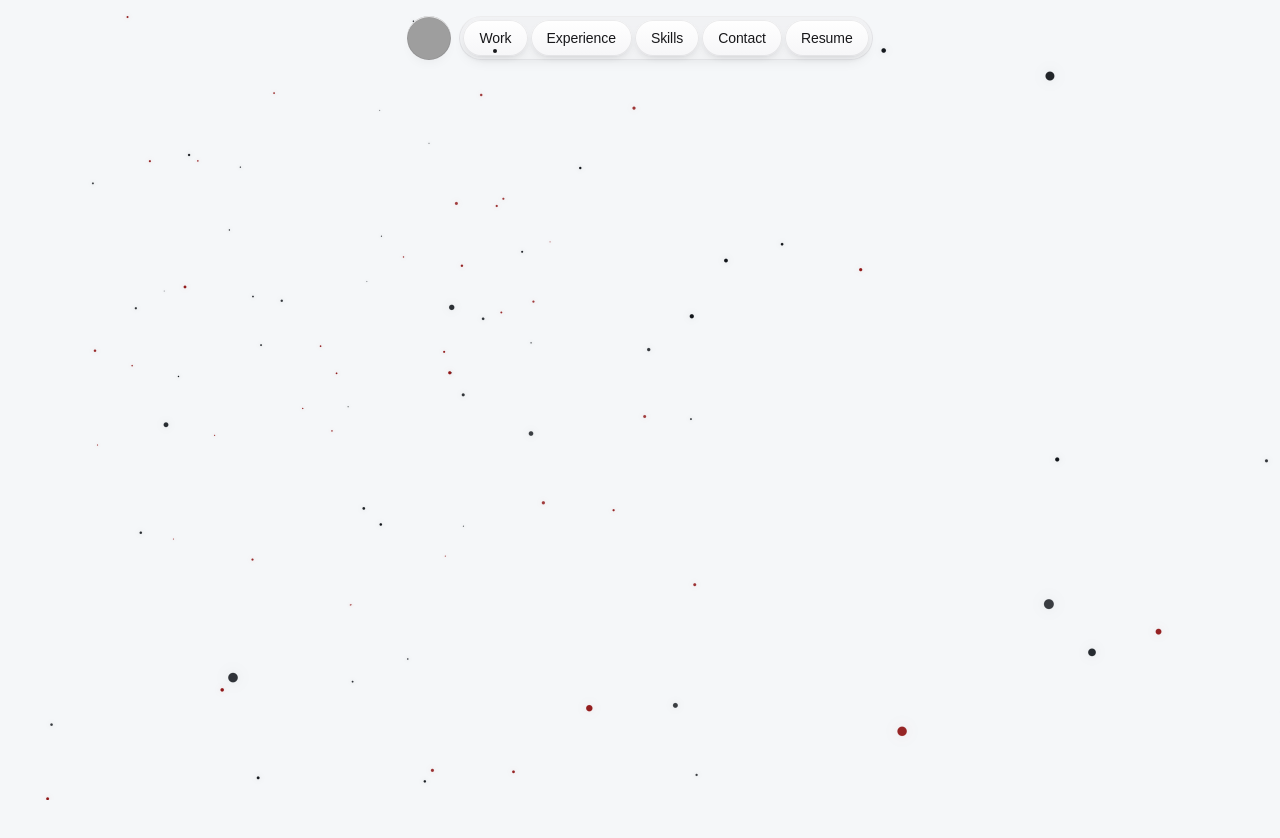
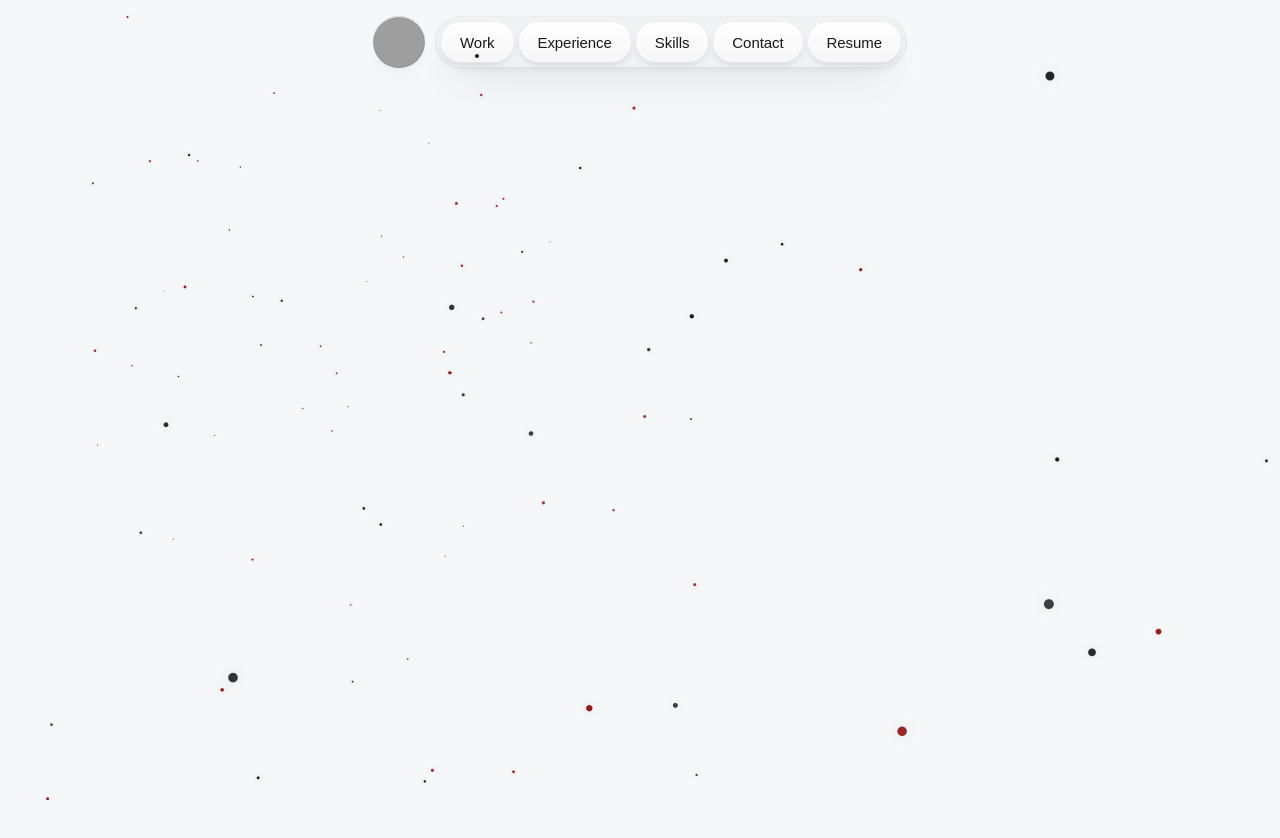
Before and after one commit to Aadarsha-Subedi/portfolio, a React (Vite) app: page / in a window 1280 px wide. Shown: the top 838 px of the page. Built offline with nearby package versions, Linux system fonts and the light colour scheme; grey boxes are pictures that could not be loaded; a web font is replaced by a local one.

Commit message:
Change navpill size to large

```diff
--- a/src/components/site/site-nav.tsx
+++ b/src/components/site/site-nav.tsx
@@ -30,6 +30,7 @@ export function SiteNav() {
 					hoverEffect="fill"
 					indicator="dot"
 					theme="light"
+					size='lg'
 					onItemClick={(item, _index, e) => {
 						if (item.href === RESUME_URL) {
 							e.preventDefault();
```
